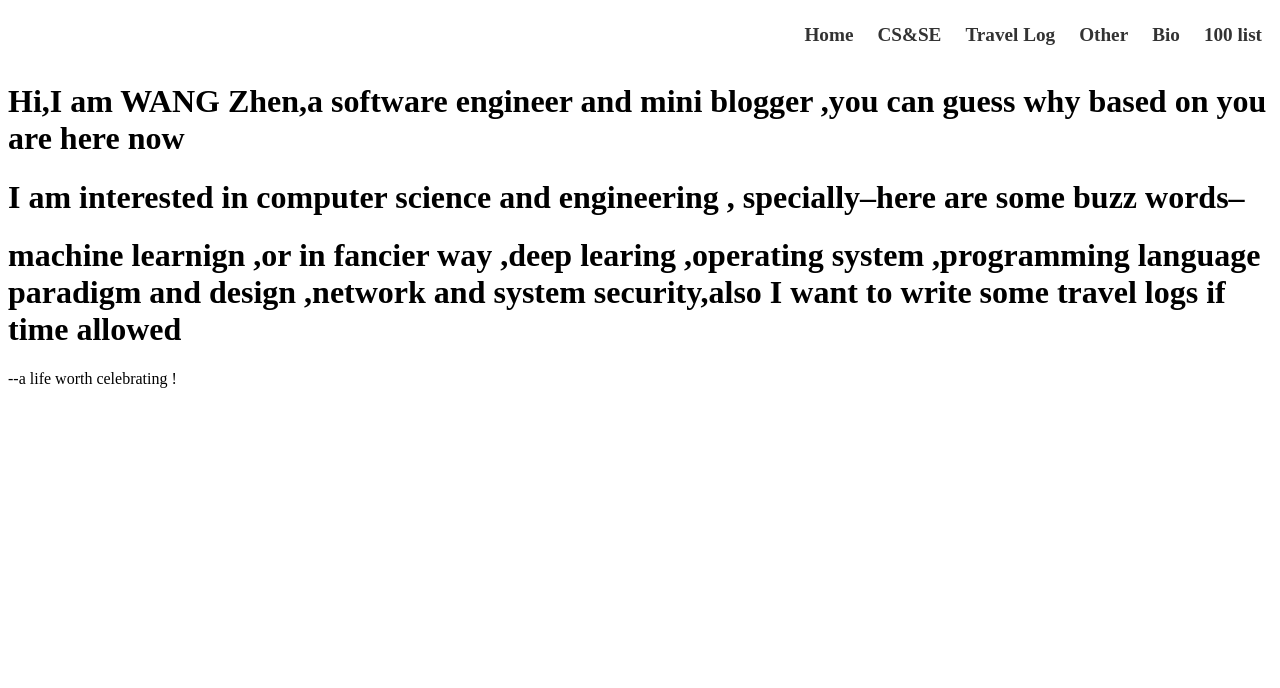
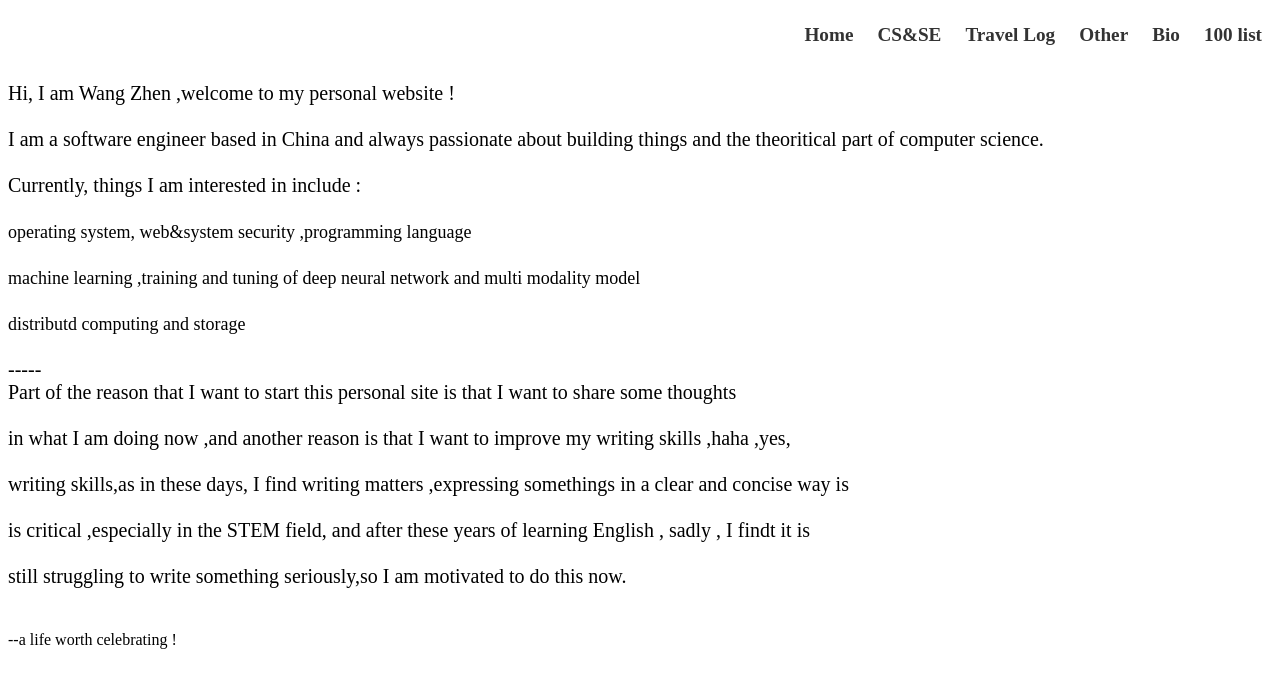
Before and after one commit to wangzdev/wangzdev.github.io, a Jekyll site: the page built from _pages/index.markdown, in a window 1280 px wide. Shown: the top 688 px of the page. Built offline with Jekyll 4.4.1, drawn with Linux system fonts in a browser that asks for light colours.

Commit message:
add favico and make change in the font

```diff
--- a/_layouts/default.html
+++ b/_layouts/default.html
@@ -4,6 +4,7 @@
         <meta charset="UTF-8">
         <meta name="viewport" content="width=device-width, initial-scale=1.0">
         <title>{{ page.title }} - {{ site.title }}</title>
+        <link rel="icon" type="image/x-icon"  href="{{'/_assets/imgs/favicon.ico'|relative_url}}">
         <link rel="stylesheet" href="/_assets/default.css">
     </head>
     <body>
@@ -21,7 +22,6 @@
             {{ content }}
         </main>
         <footer>
-
             --a life worth celebrating !
         </footer>
     </body>
--- a/_pages/cs.markdown
+++ b/_pages/cs.markdown
@@ -4,7 +4,7 @@ title: CS&SE
 permalink: /cs/
 ---
 
-# posts about computer science and software engineering
+posts about computer science and software engineering
 
 <ul>
   {% for post in site.posts %}
--- a/_pages/index.markdown
+++ b/_pages/index.markdown
@@ -6,6 +6,20 @@ layout: default
 title: Home
 permalink: /
 ---
-# Hi,I am WANG Zhen,a software engineer and mini blogger ,you can guess why based on you are here now
-# I am interested in computer science and engineering , specially--here are some buzz words--
-# machine learnign ,or in fancier way ,deep learing ,operating system ,programming language paradigm and design ,network and system security,also I want to write some travel logs if time allowed
+<p style="font-size:20px;">
+  Hi, I am Wang Zhen ,welcome to my personal website !<br><br>
+I am a software engineer based in China and always passionate about building things and the theoritical part of computer science.<br><br>
+Currently, things I am interested in include :<br><br>
+<span style="font-size:18px;">
+operating system, web&system security ,programming language <br><br>
+machine learning ,training and tuning of deep neural network and multi modality model<br><br>
+distributd computing and storage<br><br>
+</span>
+-----<br>
+Part of the reason that I want to start this personal site is that I want to share some thoughts<br><br>
+in what I am doing now ,and another reason is that I want to improve my writing skills ,haha ,yes,<br><br>
+writing skills,as in these days, I find writing matters ,expressing somethings in a clear and concise way is <br><br>
+is critical ,especially in the STEM field, and after these years of learning English , sadly , I findt it is <br><br>
+still struggling to write something seriously,so I am motivated to do this now.<br><br>
+
+</p>
--- a/_pages/travelLog.markdown
+++ b/_pages/travelLog.markdown
@@ -4,4 +4,4 @@ title: TravelLog
 permalink: /travel-log/
 ---
 
-# some tour logs
+some tour logs
```
Also changed, not shown: _pages/bio.markdown (+10 -1 lines), _assets/imgs/favicon.ico (added), 2 other files.
